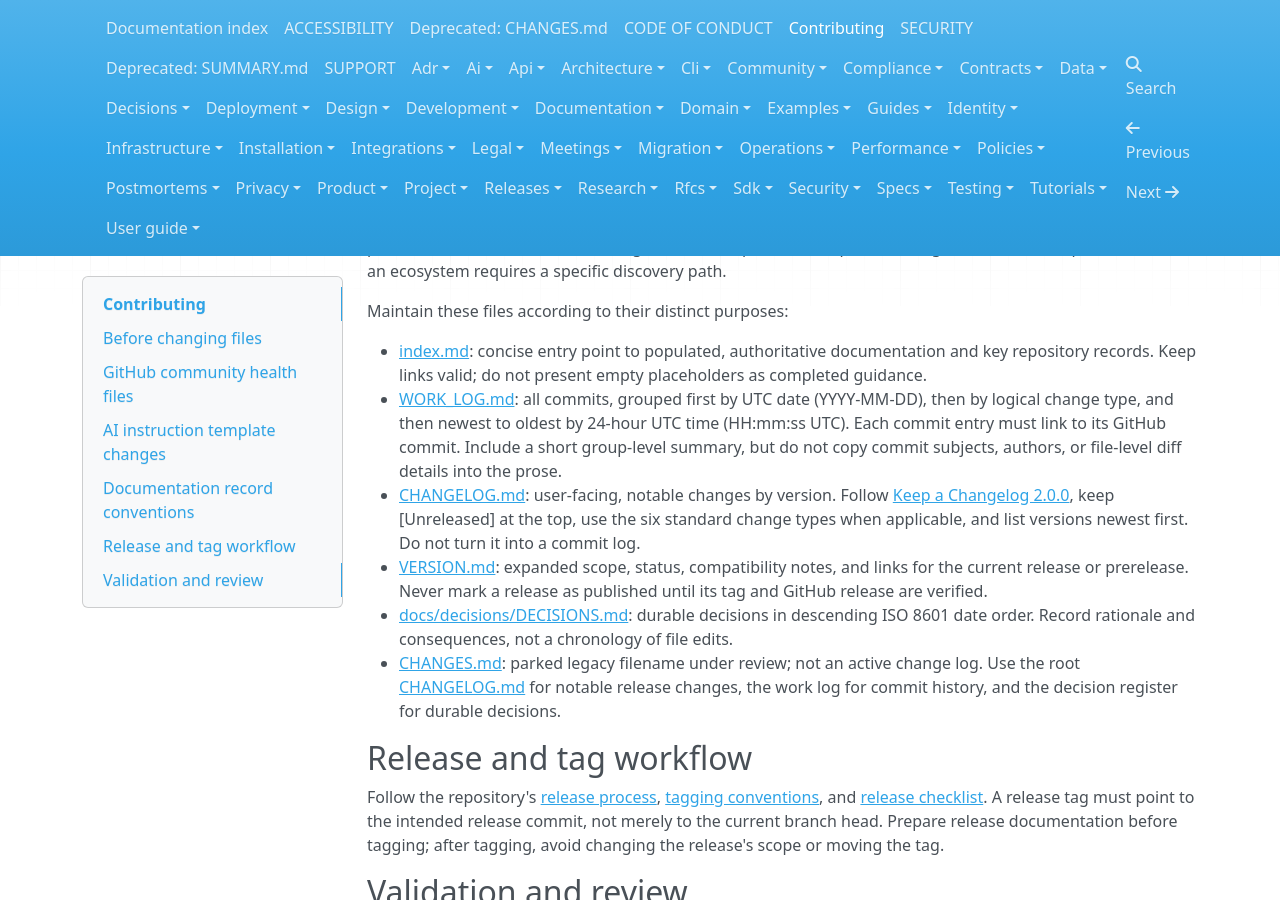
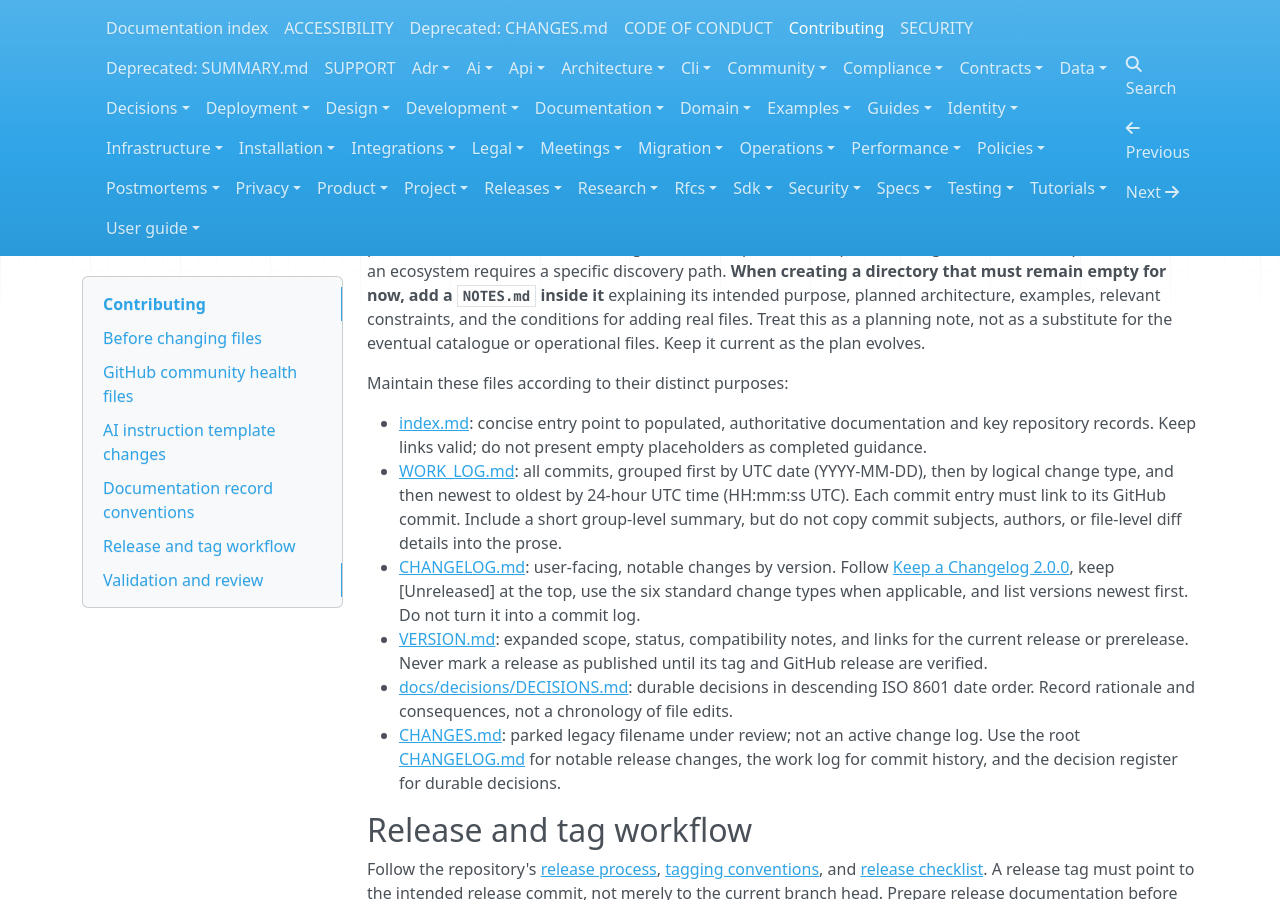
Before and after one commit to sandokanCat/.github, an MkDocs documentation site: the page built from docs/CONTRIBUTING.md, in a window 1280 px wide and 900 px high, scrolled down 1517 px. Built offline with MkDocs 1.6.1, drawn with Linux system fonts in a browser that asks for light colours; nearby versions of some CDN libraries.

Commit message:
docs: establish NOTES convention for planned directories

```diff
--- a/docs/CONTRIBUTING.md
+++ b/docs/CONTRIBUTING.md
@@ -34,7 +34,7 @@ Official references: [Creating a default community health file](https://docs.git
 
 ## Documentation record conventions
 
-Follow [INFORMATION_ARCHITECTURE.md](./documentation/INFORMATION_ARCHITECTURE.md): platform requirements take precedence over industry conventions, which take precedence over repository conventions; personal preferences apply only where none of those prescribe a location. Reusable configuration examples and templates belong under docs/<topic>/templates/ unless an ecosystem requires a specific discovery path.
+Follow [INFORMATION_ARCHITECTURE.md](./documentation/INFORMATION_ARCHITECTURE.md): platform requirements take precedence over industry conventions, which take precedence over repository conventions; personal preferences apply only where none of those prescribe a location. Reusable configuration examples and templates belong under docs/<topic>/templates/ unless an ecosystem requires a specific discovery path. **When creating a directory that must remain empty for now, add a `NOTES.md` inside it** explaining its intended purpose, planned architecture, examples, relevant constraints, and the conditions for adding real files. Treat this as a planning note, not as a substitute for the eventual catalogue or operational files. Keep it current as the plan evolves.
 
 Maintain these files according to their distinct purposes:
 
```
